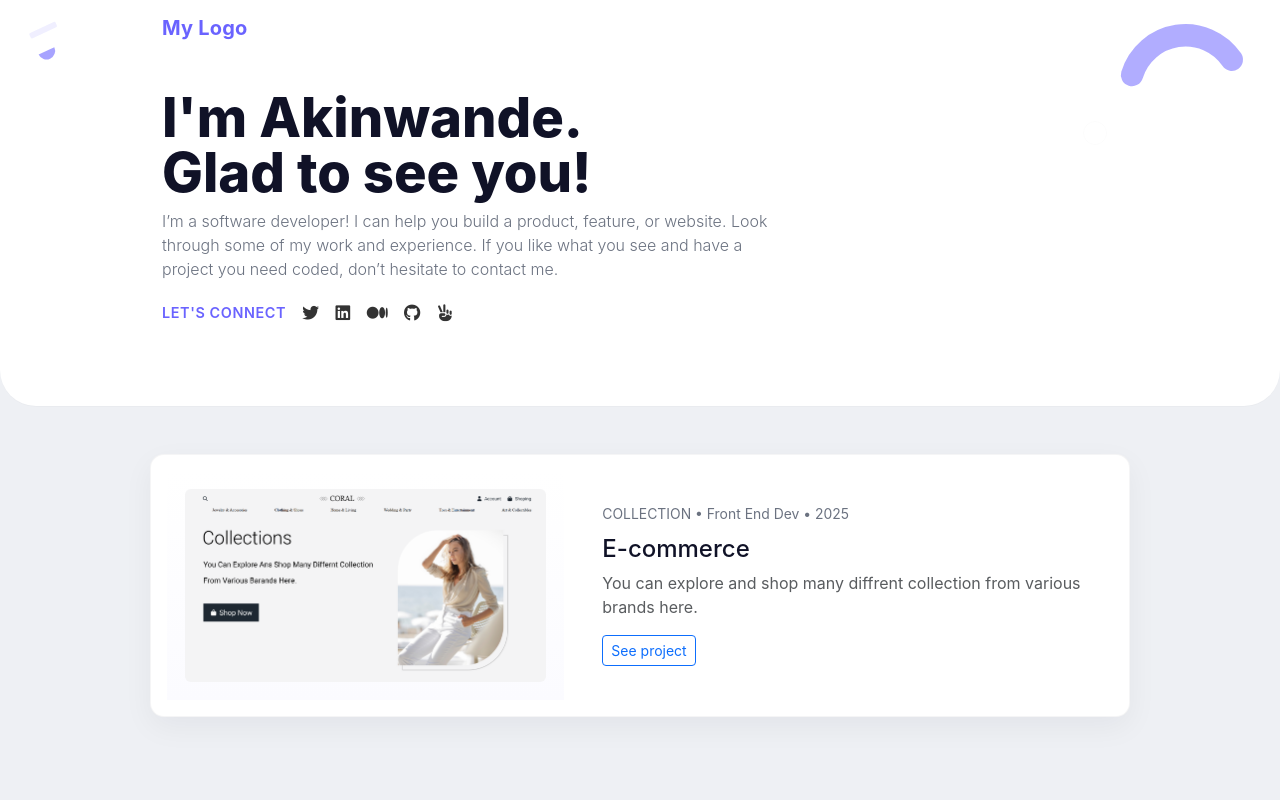
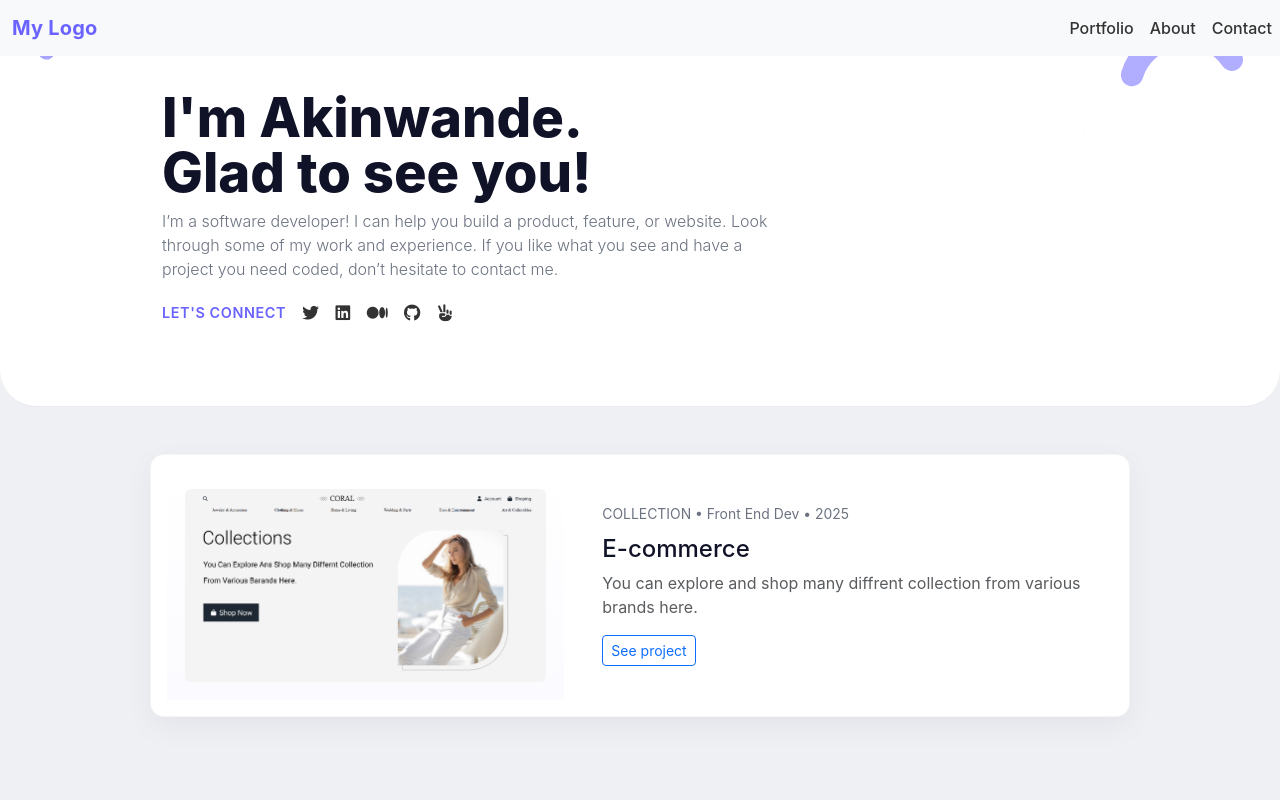
Before and after one commit to Olugbenga27/My-Project-Portfolio, a plain HTML site: page index.html in a window 1280 px wide. Shown: the top 800 px of the page. Drawn offline with nearby package versions, Linux system fonts and the light colour scheme.

Commit message:
Updated HTML

```diff
--- a/index.html
+++ b/index.html
@@ -161,12 +161,19 @@
 <body>
 
   <!-- NAVBAR -->
-  <nav class="navbar fixed-top navbar-expand-lg">
+  <nav class="navbar fixed-top navbar-expand-lg bg-light">
     <div class="container section-wrap">
       <a class="navbar-brand" href="#">My Logo</a>
       <button class="navbar-toggler" type="button" data-bs-toggle="collapse" data-bs-target="#navMenu" aria-controls="navMenu" aria-expanded="false">
         <span class="navbar-toggler-icon"></span>
       </button>
+    </div>
+    <div class="collapse navbar-collapse justify-content-end" id="navbarNav">
+      <ul class="navbar-nav">
+        <li class="nav-item"><a class="nav-link" href="#">Portfolio</a></li>
+        <li class="nav-item"><a class="nav-link" href="#">About</a></li>
+        <li class="nav-item"><a class="nav-link" href="#">Contact</a></li>
+      </ul>
     </div>
   </nav>
 
```
